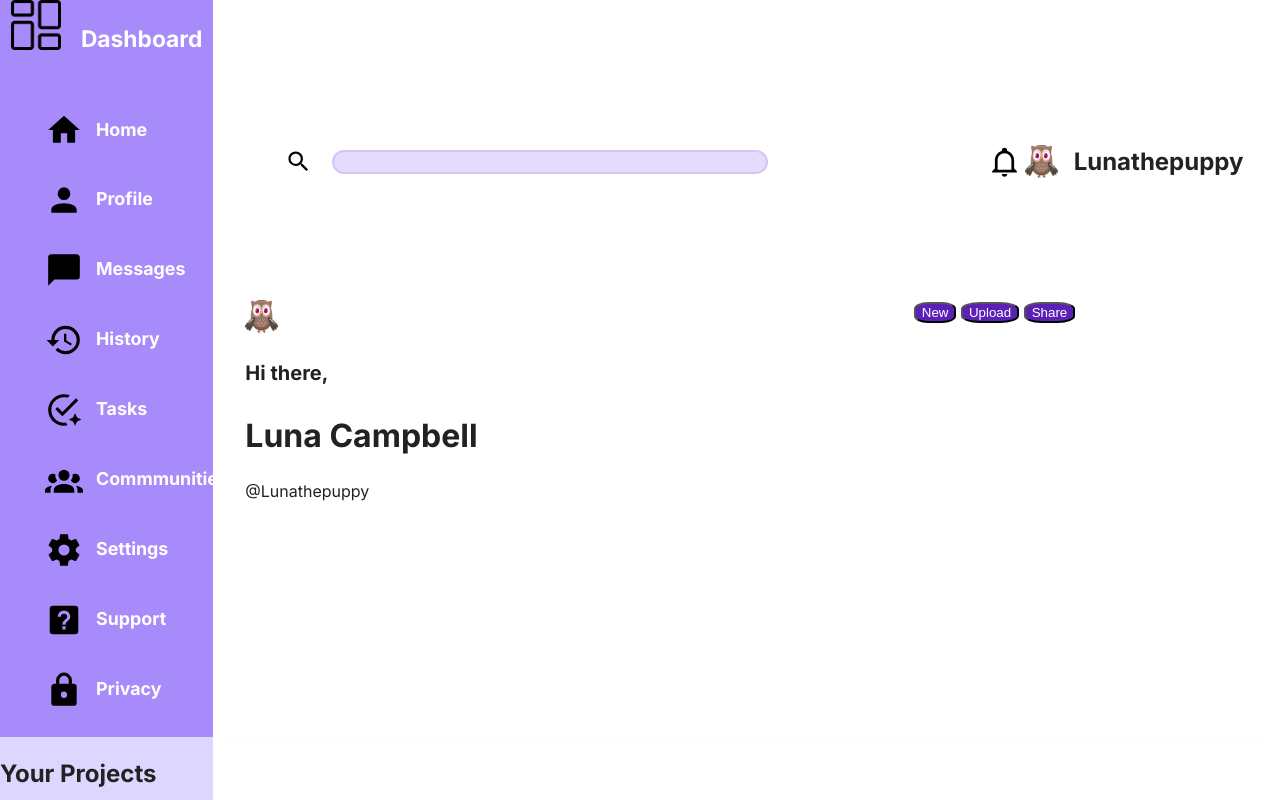
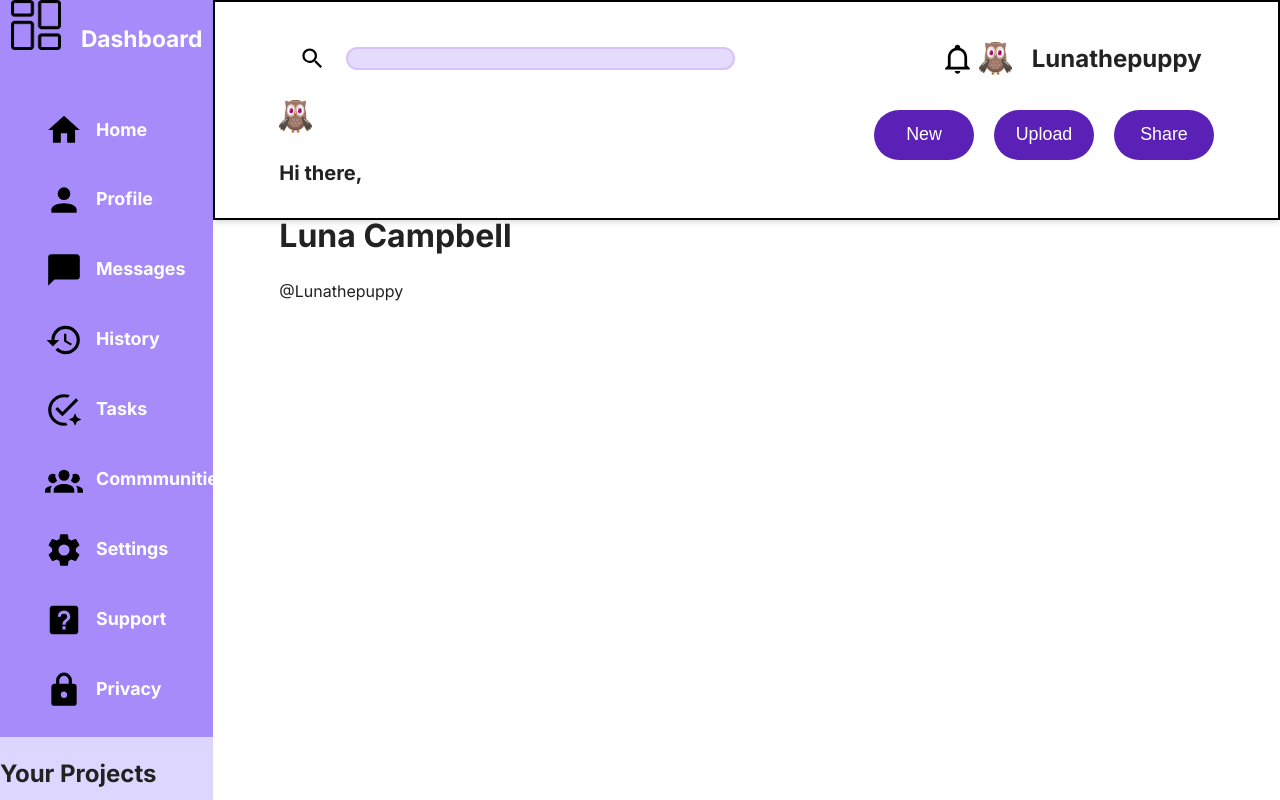
Before and after one commit to ashc735/admin-dashboard, a website built with Parcel: page index.html in a window 1280 px wide. Shown: the top 800 px of the page. Built offline with nearby package versions, Linux system fonts and the light colour scheme.

Commit message:
Further adjusting header styles

```diff
--- a/css/style.css
+++ b/css/style.css
@@ -97,6 +97,7 @@ textarea {
     grid-template-rows: minmax(1fr, 300px) 4fr;
     margin: 0;
     padding: 0;
+    overflow-x: hidden;
    }
 
    /*=== SIDEBAR STYLES ===*/
@@ -176,21 +177,24 @@ textarea {
    /*==== HEADER STYLES ====*/
 
    .header {
-    padding: 1.5em 2em;
+    padding: 1rem 4rem;
     display: grid;
     grid-template-columns: 2fr 1fr;
     grid-template-rows: 1fr 1.5fr;
     background-color: white;
-    box-shadow: 0 5px 10px -10px #ede9fe;
+    box-shadow: rgba(0, 0, 0, 0.1) 0px 4px 6px -1px,
+    rgba(0, 0, 0, 0.06) 0px 2px 4px -1px;
+    height: 25%;
+    border: black solid 2px;
+    margin-bottom: 20px;
+   }
 
-   }
 
    .search-wrapper {
     display: grid;
     grid-template-columns: auto 1fr;
     align-items: center;
     gap: var(--space-2x);
-    margin-left: 20px;
    }
 
    .search-wrapper img {
@@ -213,13 +217,12 @@ textarea {
     align-items: center;
     justify-content: center;
     gap: 1em;
-
    }
 
    .profile-header img {
     height: 33px;
     width: 33px;
-    padding: 5px 5px;
+
    }
 
    .profile-header h3 {
@@ -227,7 +230,8 @@ textarea {
    }
 
    .profile-bar {
-
+    display: flex;
+    flex-flow: column nowrap;
    }
 
    .greeting img {
@@ -243,10 +247,23 @@ textarea {
     font-size: 2em;
    }
 
+   .buttons {
+    display: flex;
+    gap: 20px;
+    justify-content: center;
+    margin-top: 10px;
+    margin-left: 10px;
+   }
+
    .buttons button {
     background: #5b21b6;
-    border-radius: 33%;
+    border-radius: 33px;
+    border: none;
     color: white;
+    text-align: center;
+    font-size: 1.115rem;
+    height: 50px;
+    width: 100px;
    }
 
    /*=== MAIN STYLES ===*/
```
Also changed, not shown: index.html (+5 -1 lines).
